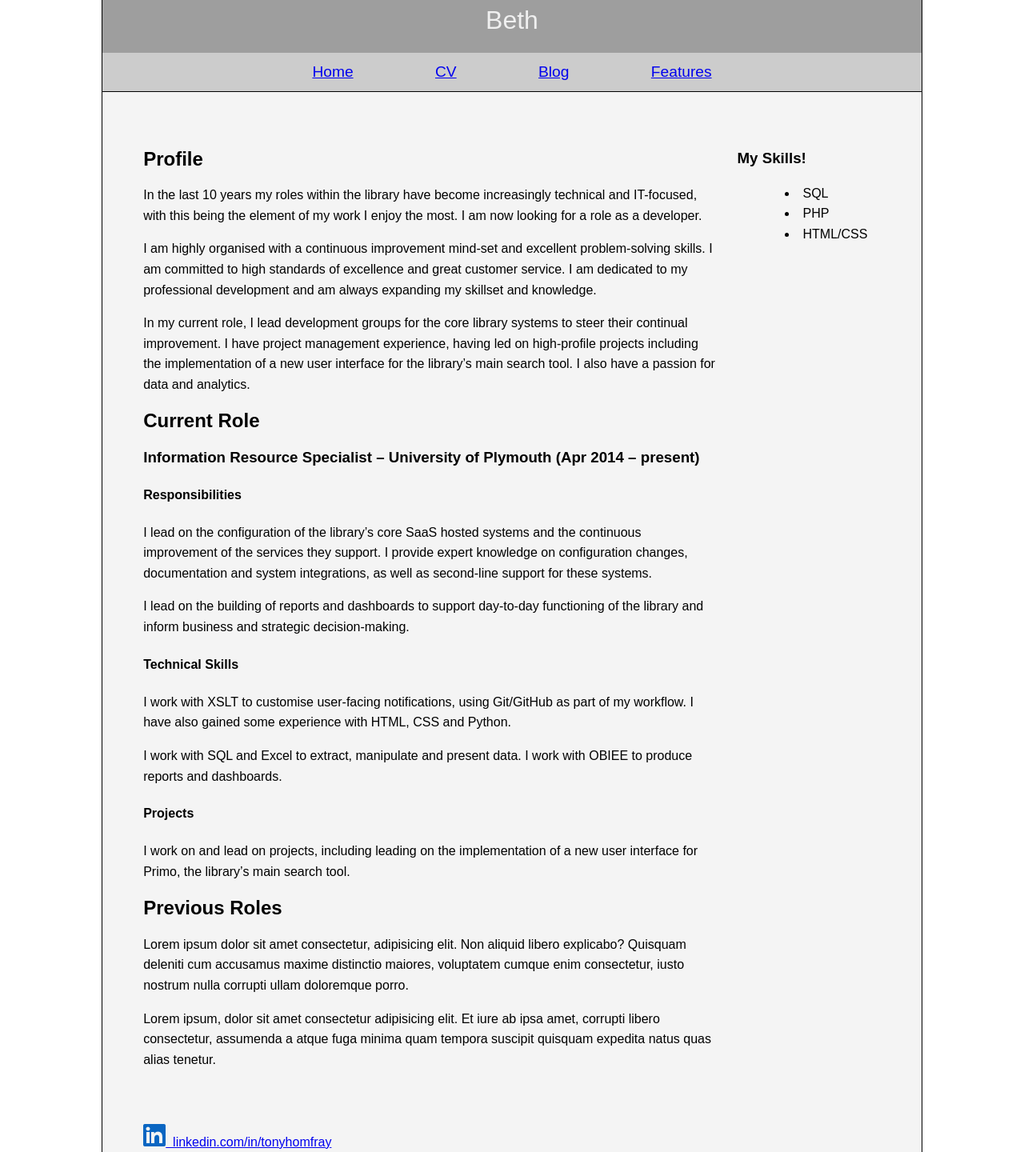
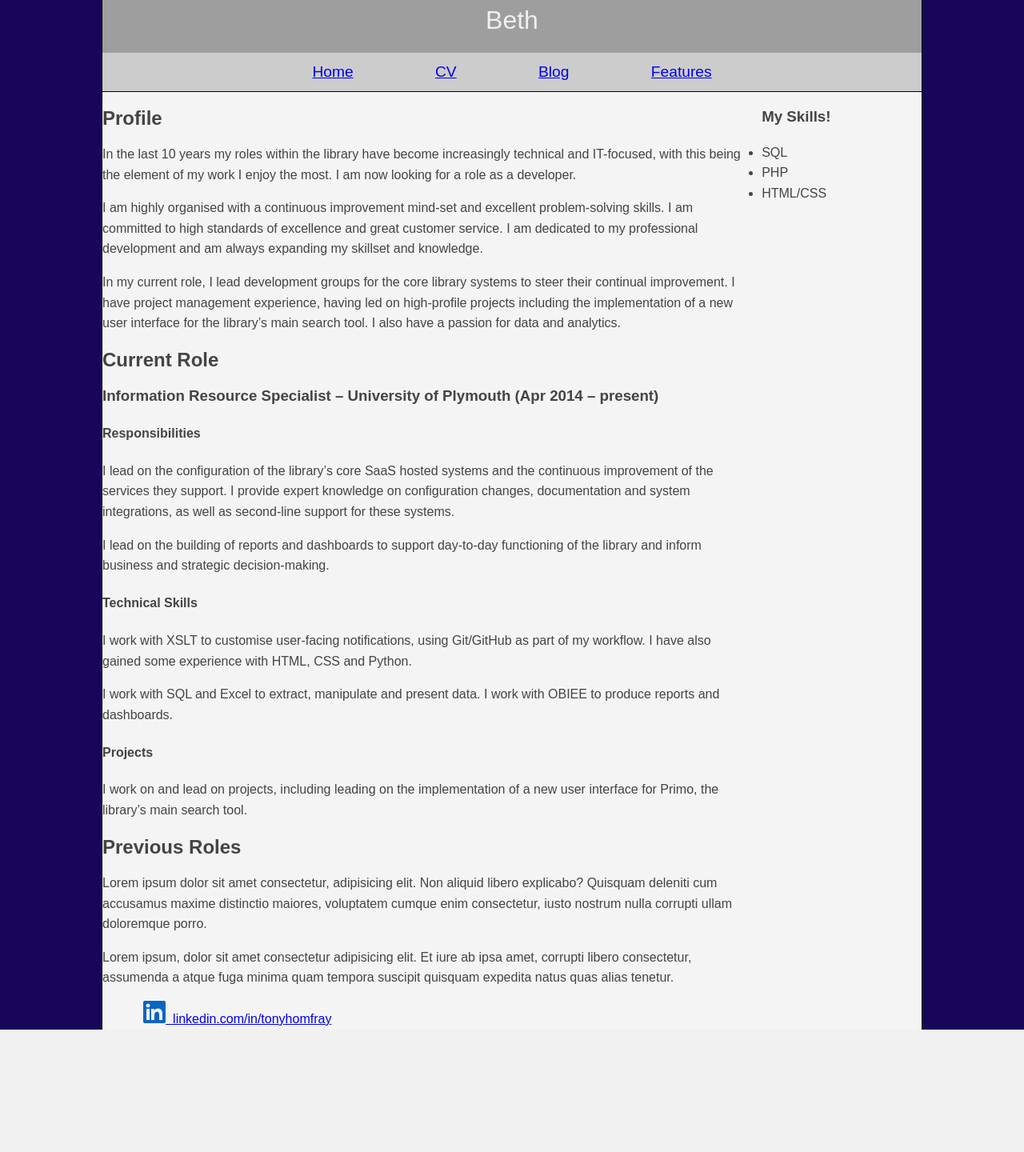
Before and after one commit to thomfray/personal_site, a PHP site: page /cv.php in a window 1280 px wide. Shown: the whole page at 80% size. After the commit the page ends 1287 px from the top, so only its background shows below. Run offline with PHP 8.4, Linux system fonts and the light colour scheme; grey boxes are pictures that could not be loaded.

Commit message:
Changes the padding in the main section.

```diff
--- a/CSS/styles.css
+++ b/CSS/styles.css
@@ -1,8 +1,8 @@
 /* Testing the link */
 
 body {
-    background-color:#19055a /*#260b4f;*/
-    color:#444;
+    background-color:#19055a; /*#260b4f;*/
+    color: #444;
 
     font-family: Arial, Helvetica, sans-serif;
     font-size:16px;
@@ -80,8 +80,8 @@ ul {
 }
 
 
-#main_section {
-    padding: 5%;
+#main_section e
+    padding: 4% 10%;
 }
 
 #main_section li {
```
